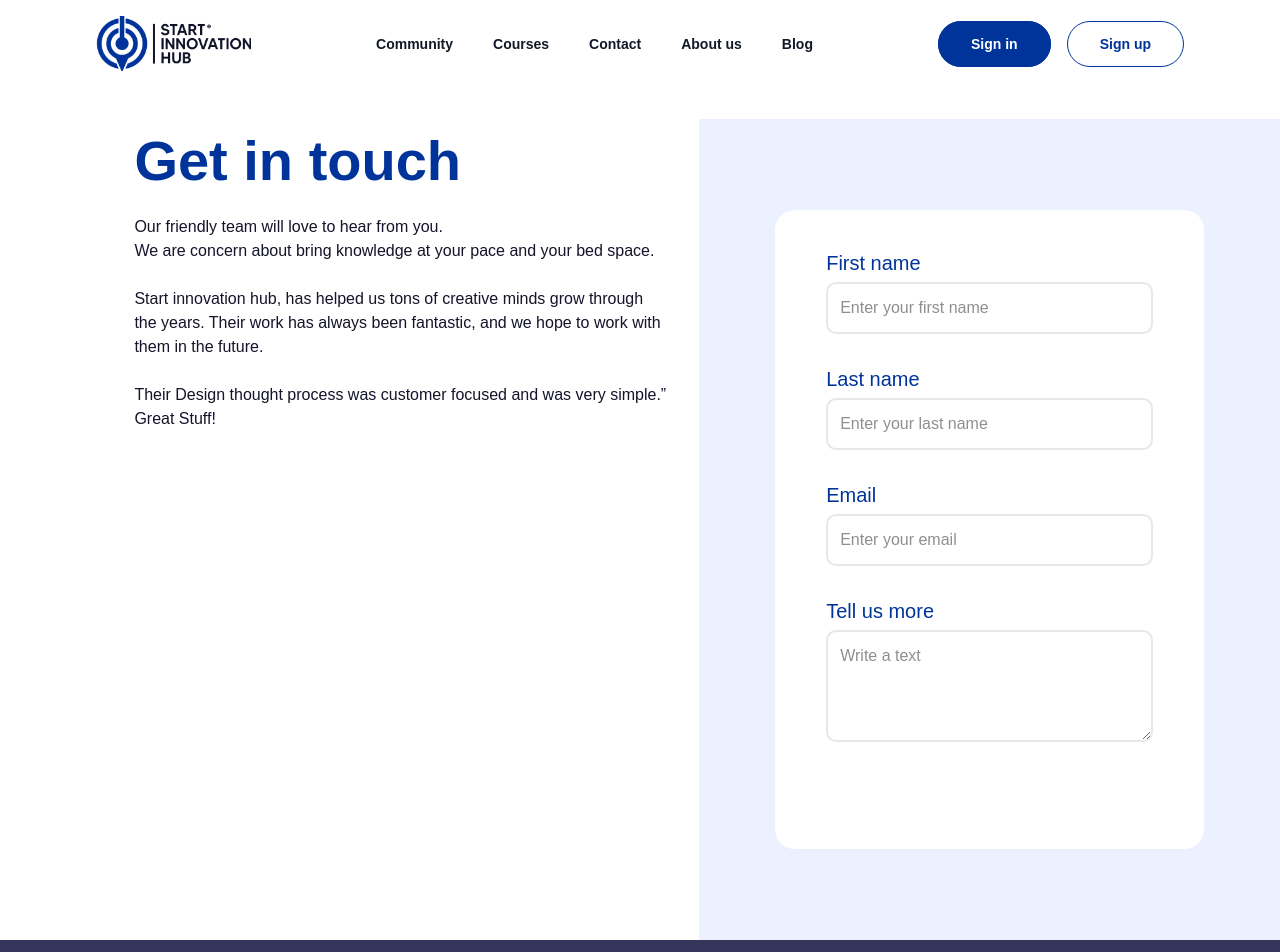
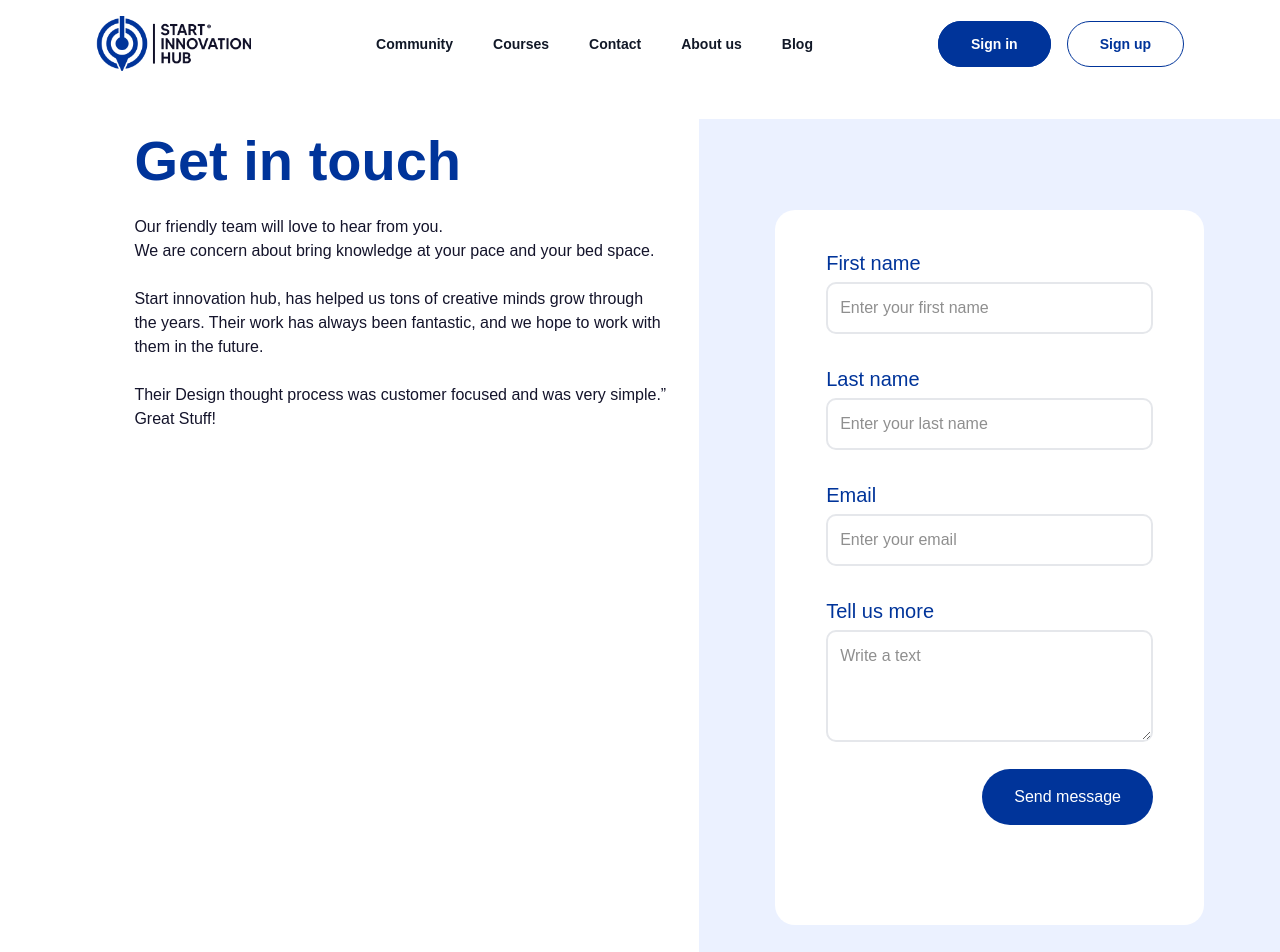
Before and after one commit to jibola2588/e-learning-repository, a React (Create React App) app: page /contact in a window 1280 px wide. Shown: the top 952 px of the page. Built offline with nearby package versions, Linux system fonts and the light colour scheme; a web font is replaced by a local one.

Commit message:
added form button

```diff
--- a/src/components/contactUs/ContactForm.jsx
+++ b/src/components/contactUs/ContactForm.jsx
@@ -30,6 +30,9 @@ export const ContactForm = () => {
                             <textarea className="border border-2 h-20 md:h-28 w-full mt-1 placeholder:text-[#8F8F8F] placeholder:text-[16px] placeholder:font-[400] rounded-[5.94444px] md:rounded-[10px] p-1 md:p-3 focus:outline-none focus:border-[#00349A]" placeholder="Write a text" name="contact-details" id="" required></textarea>
                         </div>
                     </div>
+                    <div className="flex justify-end mt-[20px]">
+                        <button type="submit" className="bg-[#00349A] hover:border hover:bg-white hover:border-[#00349A] hover:text-[#00349A] py-[10.7px] px-[19.1px] md:py-4 md:px-[32px] text-[9.5px] font-[500] md:text-[16px] rounded-[40px] text-white">Send message</button>
+                    </div>
                 </form>
             </div>
         </div>
```
